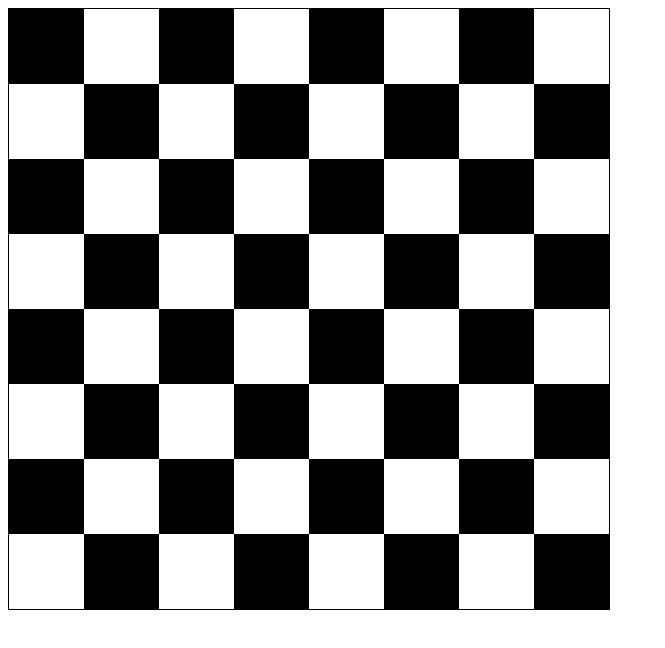
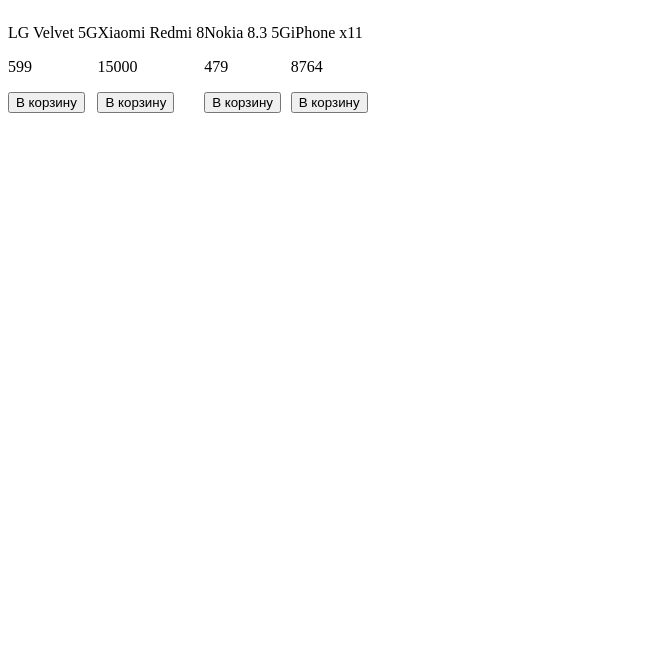
Before and after one commit to ancoanto/Lesson_1, a plain HTML site: page index.html in a window 1280 px wide. Shown: the whole page, without its empty margins (0-665 px from the left). Drawn offline with Linux system fonts and the light colour scheme.

Commit message:
DZ 6. Немного схитрил. Точнее сильно схитрил. Извиняюсь

```diff
--- a/index.html
+++ b/index.html
@@ -4,15 +4,16 @@
 <head>
     <meta charset="UTF-8">
     <meta http-equiv="X-UA-Compatible" content="IE=edge">
-    <title>JS DZ Lesson 5</title>
+    <title>JS DZ Lesson 6</title>
     <link rel="stylesheet" href="style.css">
     <script src="script.js"></script>
 </head>
 
 <body>
-    <div class="gameWrapper" id="gameWrapper">
+    <div id="store">
+        <div id="availableProducts" class="availableProducts"></div>
+        <div id="basket" class="basket"></div>
     </div>
-    <div id="basket"></div>
 </body>
 
 </html>
--- a/script.js
+++ b/script.js
@@ -1,61 +1,115 @@
-function init() {
+// let basket = []
+// let items = [
+//     {
+//         model: "LG Velvet 5G",
+//         year: 2021,
+//         price: 599
+//     },
+//     {
+//         model: "Xiaomi Redmi 8",
+//         year: 2019,
+//         price: 15000
+//     },
+//     {
+//         model: "Nokia 8.3 5G",
+//         year: 2021,
+//         price: 479
+//     },
+//     {
+//         model: "iPhone x11",
+//         year: 2018,
+//         price: 8764
+//     }
+// ]
+// basket.push(items[3])
+// basket.push(items[0])
+// basket.push(items[1])
+// basket.push(items[2])
 
-    var isBlack = true;
-
-    var gameBoard = document.getElementById("gameWrapper")
-
-    var i = 0
-
-    const letters = ["A", "B", "C", "D", "E", "F", "G", "H"]
-
-    for (var i = 0; i < 8; i++) {
-        for (var j = 0; j < 8; j++) {
-            var tile = document.createElement('div')
-            tile.classList.add(isBlack ? 'blackTile' : 'whiteTile')
-            gameBoard.appendChild(tile)
-            isBlack = !isBlack
-        }
-        isBlack = !isBlack
-    }
-}
-window.onload = init
+// function korzina() {
+//     let basketDiv = document.getElementById('basket')
+//     basket.map(e => {
+//         let itemDiv = document.createElement('div')
+//         itemDiv.innerHTML = `${e.model} ${e.price}`
+//         basketDiv.appendChild(itemDiv)
+//     })
+// }
+// window.onload = korzina
 
 
 
-let basket = []
-let items = [
+
+let storeState = {
+    availableProducts: [
         {
+            id: 1,
             model: "LG Velvet 5G",
             year: 2021,
             price: 599
         },
         {
+            id: 2,
             model: "Xiaomi Redmi 8",
             year: 2019,
             price: 15000
         },
         {
+            id: 3,
             model: "Nokia 8.3 5G",
             year: 2021,
             price: 479
         },
         {
+            id: 4,
             model: "iPhone x11",
             year: 2018,
             price: 8764
         }
-]
-basket.push(items[3])
-basket.push(items[0])
-basket.push(items[1])
-basket.push(items[2])
+    ],
+    basket: []
+}
 
-function korzina() {
-    let basketDiv = document.getElementById('basket')
-    basket.map(e => {
-        let itemDiv = document.createElement('div')
-        itemDiv.innerHTML = `${e.model} ${e.price}`
-        basketDiv.appendChild(itemDiv)
+function drawAvailableProducts() {
+    let allProductsDiv = document.getElementById('availableProducts')
+
+    storeState.availableProducts.forEach(product => {
+        let productDiv = document.createElement('div')
+
+        let nameP = document.createElement('p')
+        nameP.innerHTML = product.model
+        productDiv.appendChild(nameP)
+
+        let priceP = document.createElement('p')
+        priceP.innerHTML = product.price
+        productDiv.appendChild(priceP)
+
+        let buyButton = document.createElement('button')
+        buyButton.innerHTML = 'В корзину'
+        buyButton.onclick = () => {
+            storeState.basket.push(product)
+            drawBasket()
+        }
+
+        productDiv.append(buyButton)
+
+        allProductsDiv.append(productDiv)
     })
+
+    function drawBasket() {
+        let basketDiv = document.getElementById("basket")
+        basketDiv.innerHTML = ""
+        storeState.basket.forEach(item => {
+            let itemP = document.createElement('p')
+            itemP.innerHTML = `${item.model} - ${item.price}`
+            basketDiv.append(itemP)
+        })
+
+
     }
-// window.onload = korzina
+
+}
+
+function init() {
+    drawAvailableProducts()
+}
+window.onload = init
--- a/style.css
+++ b/style.css
@@ -1,16 +1,10 @@
-.gameWrapper {
-    border: 1px solid black;
+.store {
+    width: 100%;
+    height: 100%;
+    display: flex;
+    flex-direction: column;
+}
+.availableProducts {
+display: flex;
 
-    width: 600px;
-    height: 600px;
-
-    display: grid;
-    grid-template-columns: repeat(8, 1fr)
 }
-
-.blackTile {
-    background-color: black;
-}
-.whiteTile {
-    background-color: white;
-}
```
Lines whose indentation alone changed are shown as unchanged.
